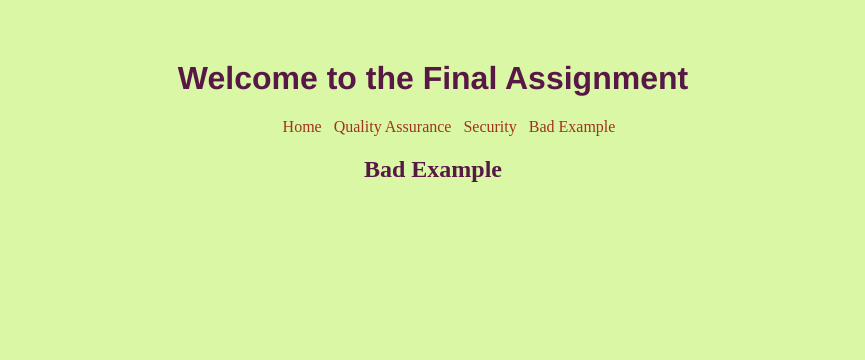
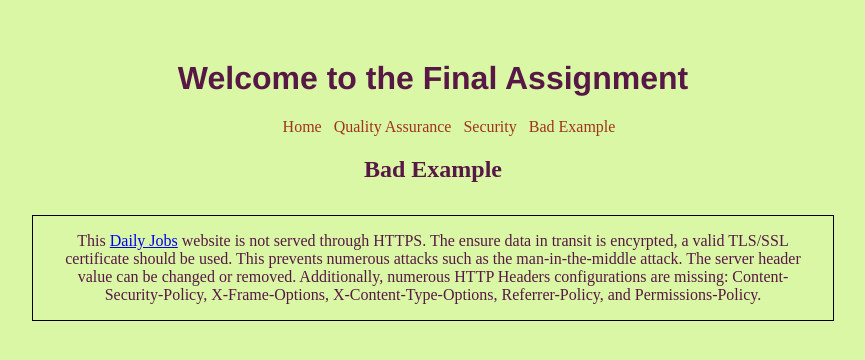
Before and after one commit to ruthjf/HTTP5201-FinalAssignment, a website built with Vite: page badex/badex.html in a window 1280 px wide. Shown: the whole page, without its empty margins (207-1072 px from the left). Built offline with nearby package versions, Linux system fonts and the light colour scheme.

Commit message:
added content

```diff
--- a/badex/badex.html
+++ b/badex/badex.html
@@ -5,7 +5,7 @@
   <meta charset="UTF-8" />
   <link rel="icon" type="image/svg+xml" href="favicon.svg" />
   <meta name="viewport" content="width=device-width, initial-scale=1.0" />
-  <title>Assignment 4 | Bad Example</title>
+  <title>Final Assignment | Bad Example</title>
 </head>
 
 <body>
@@ -20,6 +20,13 @@
     </ul>
   </nav>
   <h2>Bad Example</h2>
+  <main>
+    <p>This <a href="http://dailyjobs.com/">Daily Jobs</a> website is not served through HTTPS. The ensure data in
+      transit is encyrpted, a valid TLS/SSL certificate should be used. This prevents numerous attacks such as the
+      man-in-the-middle attack. The server
+      header value can be changed or removed. Additionally, numerous HTTP Headers configurations are missing:
+      Content-Security-Policy, X-Frame-Options, X-Content-Type-Options, Referrer-Policy, and Permissions-Policy.</p>
+  </main>
 </body>
 
 </html>
```
Also changed, not shown: index.html (+1 -1 lines), qa/qa.html (+3 -2 lines), security/security.html (+1 -1 lines).
